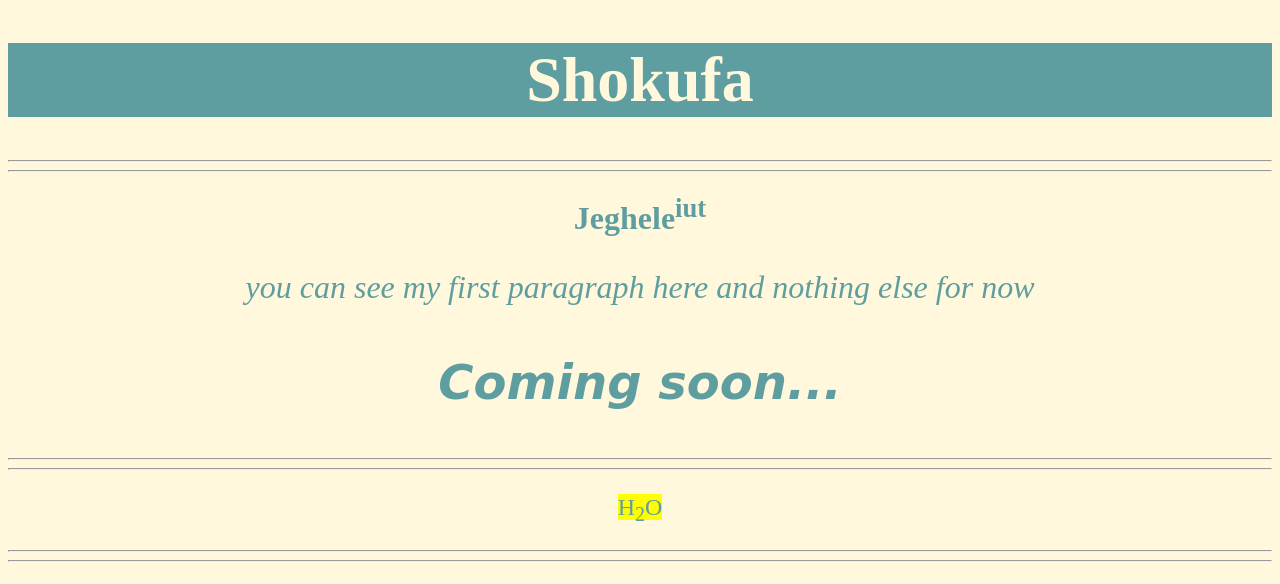
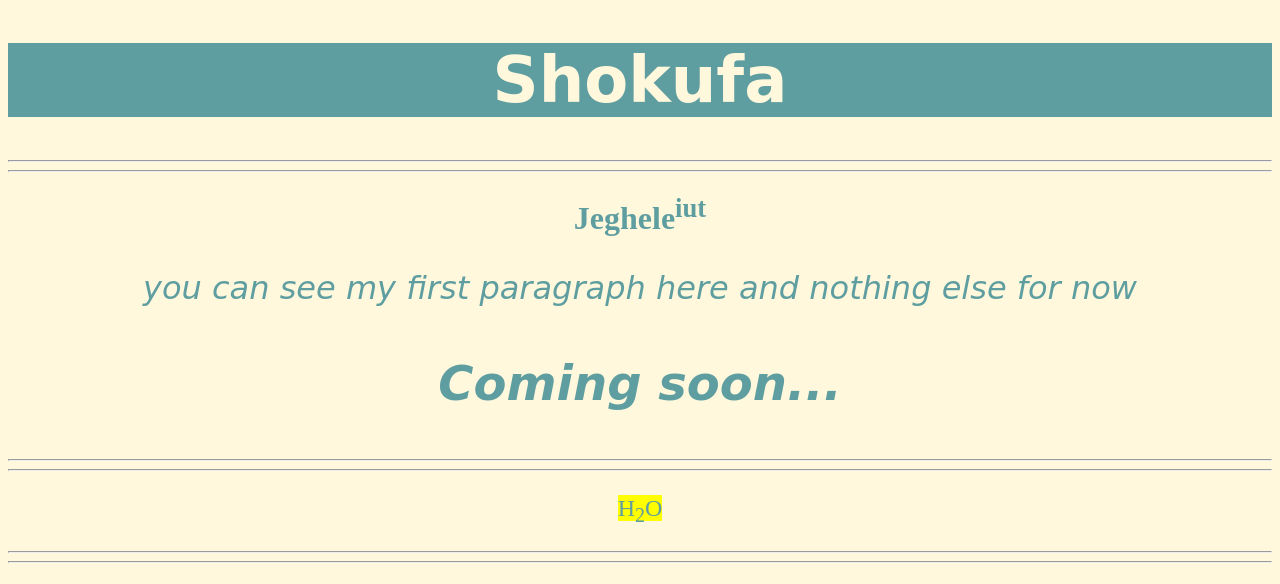
Before and after one commit to shokufa/shokufa.github.io, a plain HTML site: page index.html in a window 1280 px wide. Shown: the top 584 px of the page. Drawn offline with Linux system fonts and the light colour scheme.

Commit message:
update font text

```diff
--- a/index.html
+++ b/index.html
@@ -5,7 +5,7 @@
 
 <body style="background-color:cornsilk;">
 
-<h1 style="font-size: 400%; font-family: serif; text-align: center; background-color: cadetblue ; color: cornsilk;">Shokufa</h1>
+<h1 style="font-size: 400%; font-family: cursive; text-align: center; background-color: cadetblue ; color: cornsilk;">Shokufa</h1>
 
 
 <hr>
@@ -13,7 +13,7 @@
 
 <h1 style="text-align:center; color:cadetblue; font-size: 200%;font-family:serif;">Jeghele<sup>iut</sup></h1>
 
-<p style="font-family:serif; font-size: 200%; color: cadetblue; text-align: center;"><i>you can see my first paragraph here and nothing else for now</i></p>
+<p style="font-family: cursive; font-size: 200%; color: cadetblue; text-align: center;"><i>you can see my first paragraph here and nothing else for now</i></p>
 <p style="font-family:cursive; font-size: 300%; color: cadetblue; text-align: center;"><b><i>Coming soon...</i></b></p>
 
 <hr>
```
